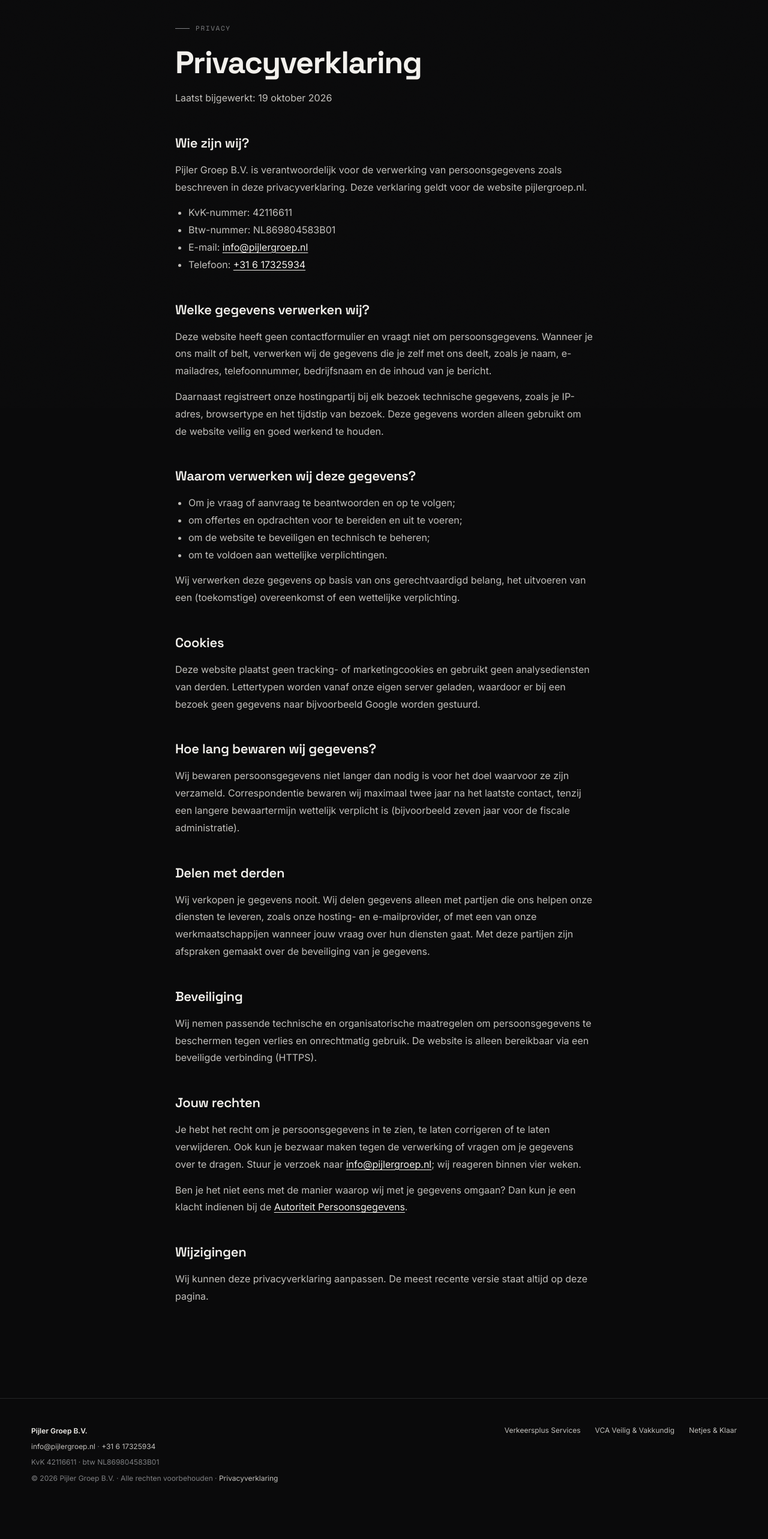
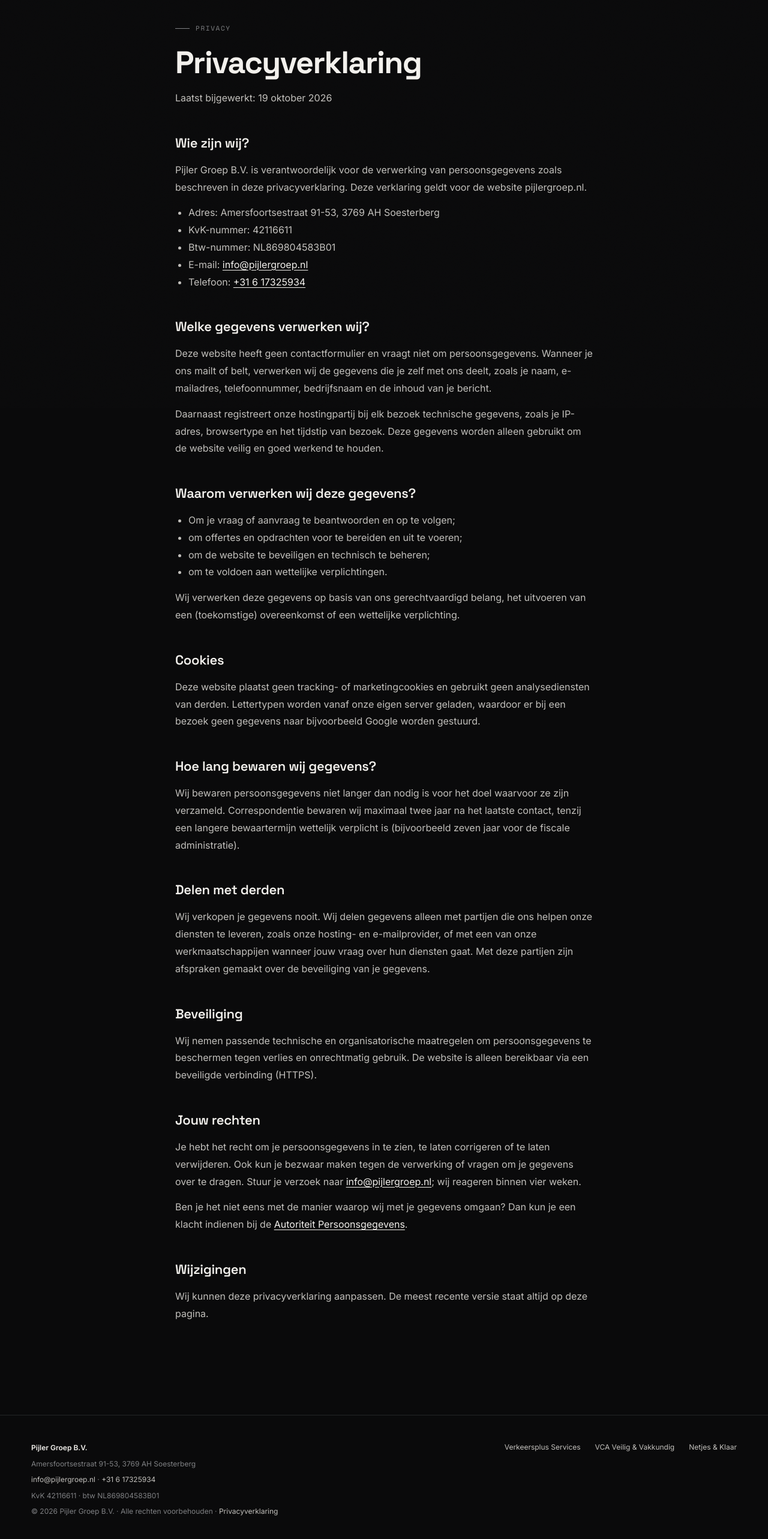
Before and after one commit to khaledjadf-blip/Pijlergroep, a Next.js app: page /privacyverklaring in a window 1280 px wide. Shown: the part 120-2686 px from the top of the page at 60% size. Before the commit the page ends 2639 px from the top, so only its background shows below. Built offline with nearby package versions, Linux system fonts and the light colour scheme.

Commit message:
Add company address to footer, privacy statement and structured data
Co-Authored-By: Claude Opus 5.5 <noreply@anthropic.com>
Claude-Session: https://claude.ai/code/session_01XNQ19n525DC6Kc3sMXLtWL

```diff
--- a/app/(nl)/privacyverklaring/page.tsx
+++ b/app/(nl)/privacyverklaring/page.tsx
@@ -35,6 +35,10 @@ export default function PrivacyPage() {
           verklaring geldt voor de website {site.url.replace("https://", "")}.
         </p>
         <ul>
+          <li>
+            Adres: {site.address.street}, {site.address.postalCode}{" "}
+            {site.address.city}
+          </li>
           <li>KvK-nummer: {site.kvk}</li>
           <li>Btw-nummer: {site.vat}</li>
           <li>
--- a/components/RootDocument.tsx
+++ b/components/RootDocument.tsx
@@ -31,6 +31,9 @@ function jsonLd(t: Dict) {
     description: t.meta.description,
     address: {
       "@type": "PostalAddress",
+      streetAddress: site.address.street,
+      postalCode: site.address.postalCode,
+      addressLocality: site.address.city,
       addressCountry: "NL",
     },
     subOrganization: companies.map((c) => ({
--- a/components/SiteFooter.tsx
+++ b/components/SiteFooter.tsx
@@ -13,6 +13,12 @@ export function SiteFooter({ t }: { t: Dict }) {
         <div className="flex flex-col gap-1.5 leading-[1.7]">
           <span className="text-paper font-semibold">
             <bdi>{site.legalName}</bdi>
+          </span>
+          <span>
+            <bdi>
+              {site.address.street}, {site.address.postalCode}{" "}
+              {site.address.city}
+            </bdi>
           </span>
           <span>
             <a href={`mailto:${site.email}`} className={linkClass} dir="ltr">
--- a/data/site.ts
+++ b/data/site.ts
@@ -46,6 +46,11 @@ export const site = {
   email: "info@pijlergroep.nl",
   phone: "+31 6 17325934",
   phoneE164: "+31617325934",
+  address: {
+    street: "Amersfoortsestraat 91-53",
+    postalCode: "3769 AH",
+    city: "Soesterberg",
+  },
   kvk: "42116611",
   vat: "NL869804583B01",
   url: "https://pijlergroep.nl",
```
